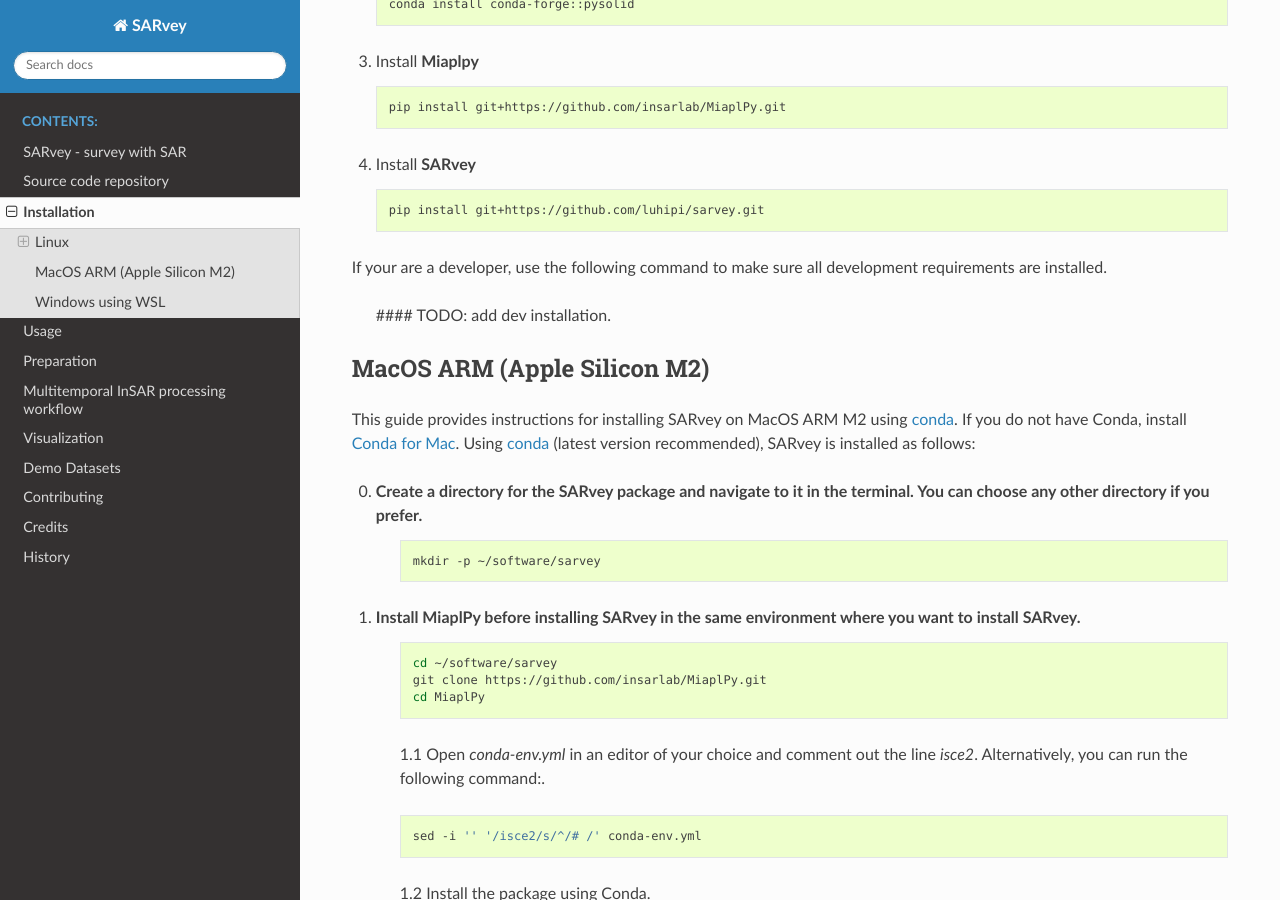
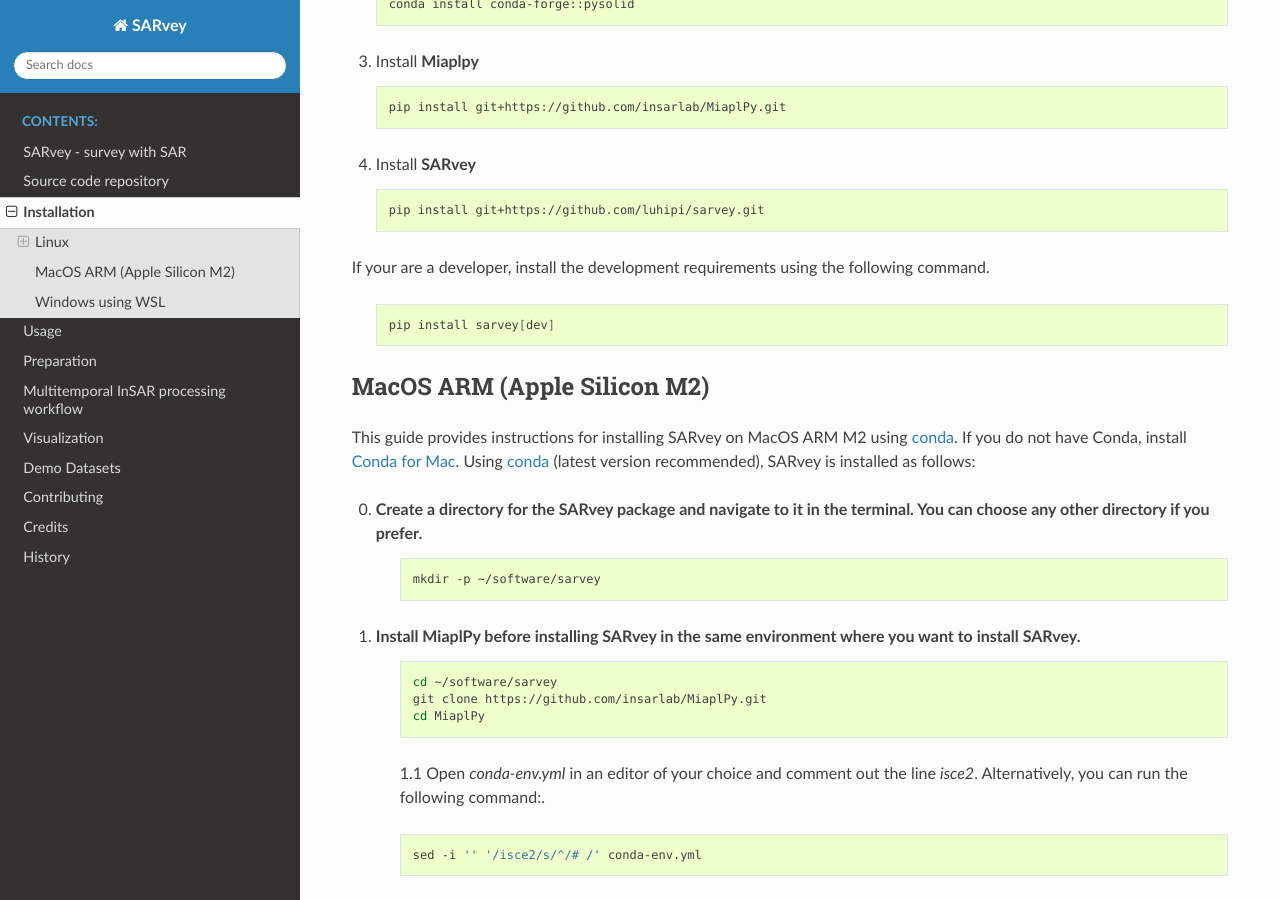
Before and after one commit to luhipi/sarvey, a Sphinx documentation site: the page built from docs/installation.rst, in a window 1280 px wide and 900 px high, scrolled down 1554 px. Built offline with Sphinx 7.4.7 and the Read the Docs theme 3.1.0, drawn with Linux system fonts in a browser that asks for light colours; pages that are not in the unit, such as notebooks, are missing from menus.

Commit message:
update dev installation in docs

```diff
--- a/docs/installation.rst
+++ b/docs/installation.rst
@@ -104,9 +104,12 @@
     pip install git+https://github.com/luhipi/sarvey.git
 
 
-If your are a developer, use the following command to make sure all development requirements are installed.
+If your are a developer, install the development requirements using the following command.
 
-    #### TODO: add dev installation.
+   .. code-block:: bash
+
+    pip install sarvey[dev]
+
 
 MacOS ARM (Apple Silicon M2)
 ----------------------------
```
